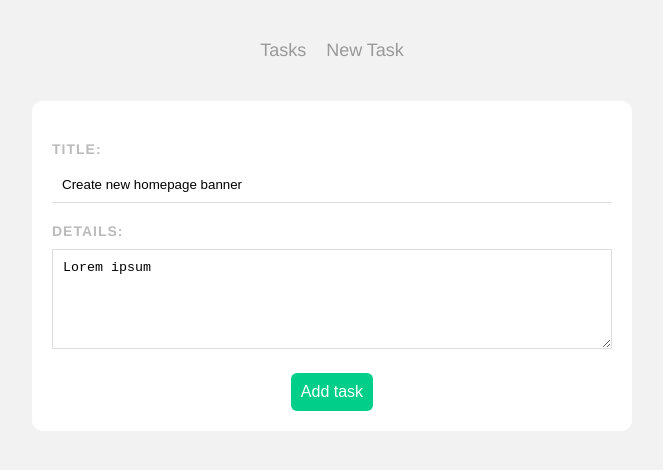
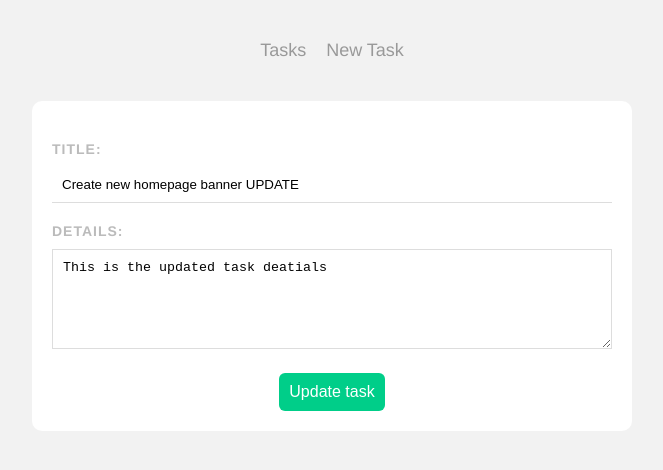
Before and after one commit to Adamskoullos/vue-todo, a Vue app: page /tasks/1 in a window 1280 px wide. Shown: the top 470 px of the page, without its empty margins (308-971 px from the left). Built offline with nearby package versions, Linux system fonts and the light colour scheme; data requests are answered from the project's data file.

Commit message:
vue-crud - PATCH

```diff
--- a/data/db.json
+++ b/data/db.json
@@ -2,8 +2,8 @@
   "tasks": [
     {
       "id": 1,
-      "title": "Create new homepage banner",
-      "details": "Lorem ipsum",
+      "title": "Create new homepage banner UPDATE",
+      "details": "This is the updated task deatials",
       "complete": false
     },
     {
--- a/src/views/EditTask.vue
+++ b/src/views/EditTask.vue
@@ -1,10 +1,10 @@
 <template>
-  <form @submit.prevent="handleSubmit">
+  <form @submit.prevent="submitUpdate">
         <label>Title:</label>
         <input type="text" v-model="title" required>
         <label>Details:</label>
         <textarea v-model="details" required></textarea>
-        <button>Add task</button>
+        <button>Update task</button>
     </form>
 </template>
 
@@ -25,6 +25,21 @@ export default {
                 this.title = data.title
                 this.details = data.details
             })
+    },
+    methods:{
+        submitUpdate(){
+            let task = {
+                title: this.title,
+                details: this.details,
+            }
+            fetch(this.uri, {
+                method: 'PATCH',
+                headers: { 'Content-Type': 'application/json' },
+                body: JSON.stringify(task)
+            }).then(() => {
+                this.$router.push('/')
+            }).catch(err => console.log(err.message))
+        }
     }
 }
 </script>
```
